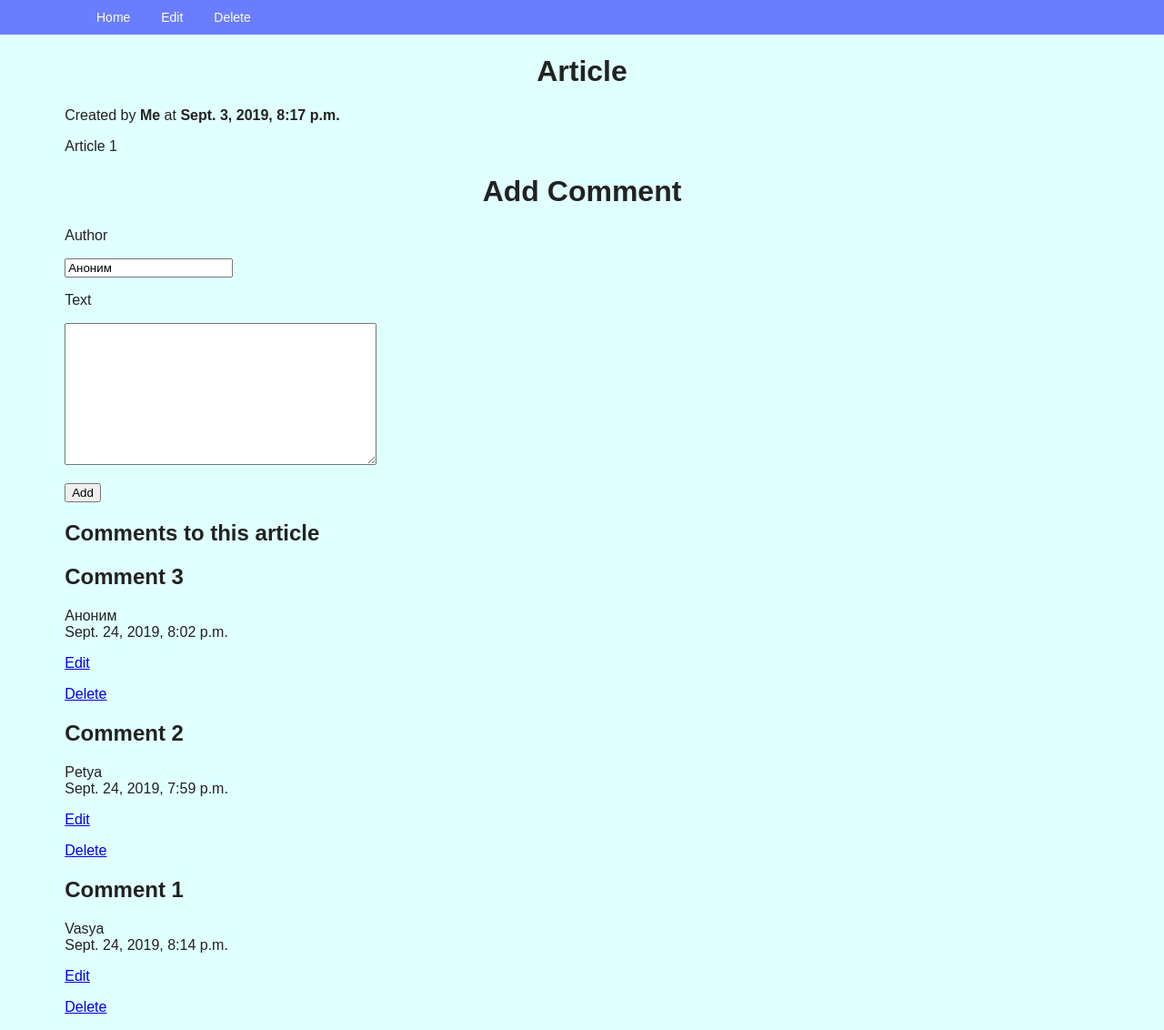
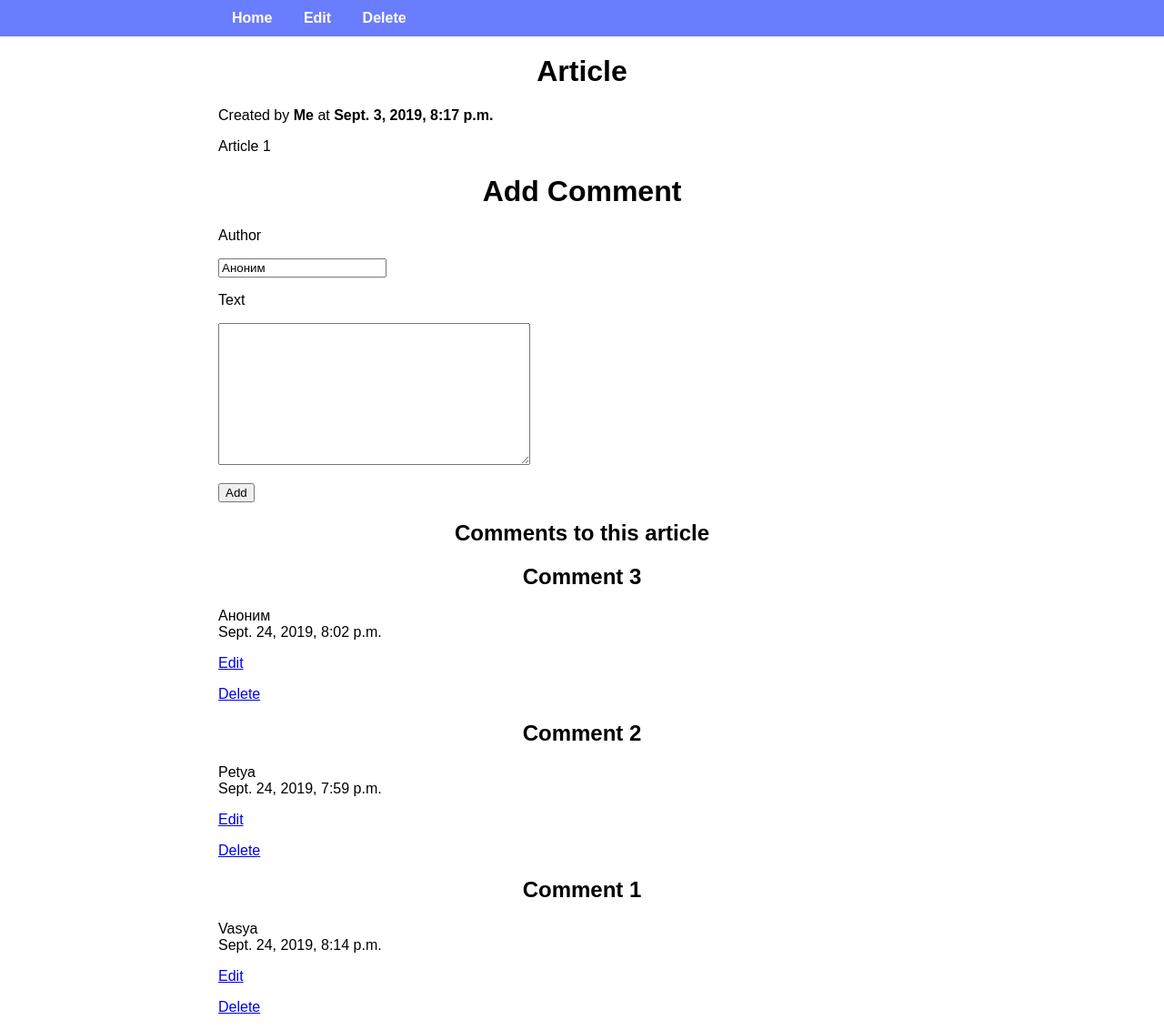
Before and after one commit to MuctepK/home_blog, a Django app: page /article/1/ in a window 1280 px wide. Shown: the whole page at 91% size. Run offline with Django 3.2, Linux system fonts and the light colour scheme; data comes from the database, SQL or seed files in the repository.

Commit message:
Прикрутил немного стилей

```diff
--- a/source/webapp/static/css/style.css
+++ b/source/webapp/static/css/style.css
@@ -1,18 +1,7 @@
 body {
-    background: lightcyan;
-    color: #222222;
     font-family: Arial, sans-serif;
     margin-top: 60px;
-}
 
-h1 {
-    text-align: center;
-}
-
-.container {
-    max-width: 1200px;
-    width: 90%;
-    margin: 0 auto;
 }
 
 .navbar {
@@ -28,7 +17,8 @@ h1 {
 }
 
 .menu {
-    font-size: 14px;
+    font-size: 16px;
+    font-weight: bold;
     line-height: 1;
     padding: 0;
     margin: 0;
@@ -49,24 +39,87 @@ h1 {
 
 .menu a:hover {
     color: #ffc122;
-    text-decoration: underline;
+
+}
+h1, h2, h3 {
+    text-align: center;
+}
+.form-inline{
+    padding:20px 0;
+    justify-content: center;
+}
+.form-inline button{
+    margin-left:20px;
+}
+.confirm .btn{
+    color:white;
+    margin:0 20px;
+    padding:20px 30px;
+}
+.container {
+    width: 80%;
+    max-width: 800px;
+    margin:0 auto;
 }
 
-.pre {
-    white-space: pre-wrap;
+.mt-5{
+    margin:50px 0 0 0;
 }
 
-.text-center {
-    text-align: center;
+.form-block{
+    margin-top:20px;
+    display:flex;
+    flex-direction: column;
+    align-items:center;
 }
-
+.form-control{
+    display:flex;
+    flex-direction:row;
+}
 .form-error {
     color: red;
-    font-size: 12px;
-    margin: 5px 0 0 0
+    font-size: 14px;
+
 }
-
 .field-error {
     border: solid 1px red;
     box-shadow: red 0 0 3px;
 }
+.btn-default {
+    background: gray;
+}
+
+.btn-default:hover {
+    box-shadow: rgba(128, 128, 128, 0.8) 0 0 5px;
+}
+
+.btn-primary {
+    background: dodgerblue;
+}
+
+.btn-primary:hover {
+    box-shadow: rgba(30, 144, 255, 0.8) 0 0 5px;
+}
+
+.btn-danger {
+    background: red;
+}
+
+.btn-danger:hover {
+    box-shadow: rgba(255, 0, 0, 0.8) 0 0 5px;
+}
+.object{
+    margin:40px 0;
+    border:2px solid #6a7dff;
+    border-radius: 8px;
+    padding:20px;
+}
+.object .row .right p{
+    margin:0 10px;
+}
+.fa-trash-alt{
+    color: red;
+}
+.object .text{
+    margin:20px 0;
+}
```
